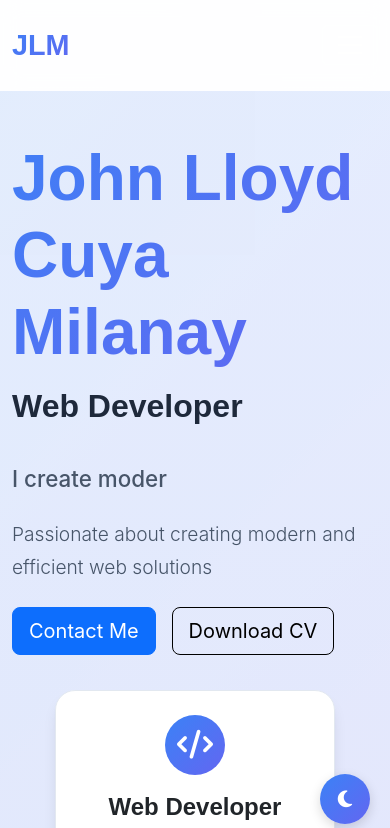
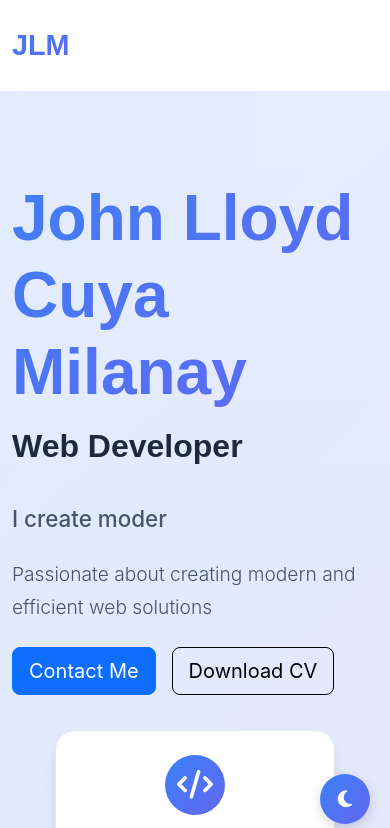
Before and after one commit to JLmilanay/portfolio, a plain HTML site: page index.html in a window 390 px wide. Shown: the top 828 px of the page. Drawn offline with nearby package versions, Linux system fonts and the light colour scheme.

Commit message:
Update style.css

```diff
--- a/css/style.css
+++ b/css/style.css
@@ -573,6 +573,15 @@ section {
     }
 }
 
+@media (max-width: 576px) {
+    .hero-section {
+        padding-top: 120px; /* Increase top padding on mobile */
+    }
+
+    .hero-section h1 {
+        margin-top: 40px; /* Add spacing under navbar */
+    }
+}
 /* Dark Mode Styles */
 .dark-mode {
     --bg-color: #0f172a;
```
